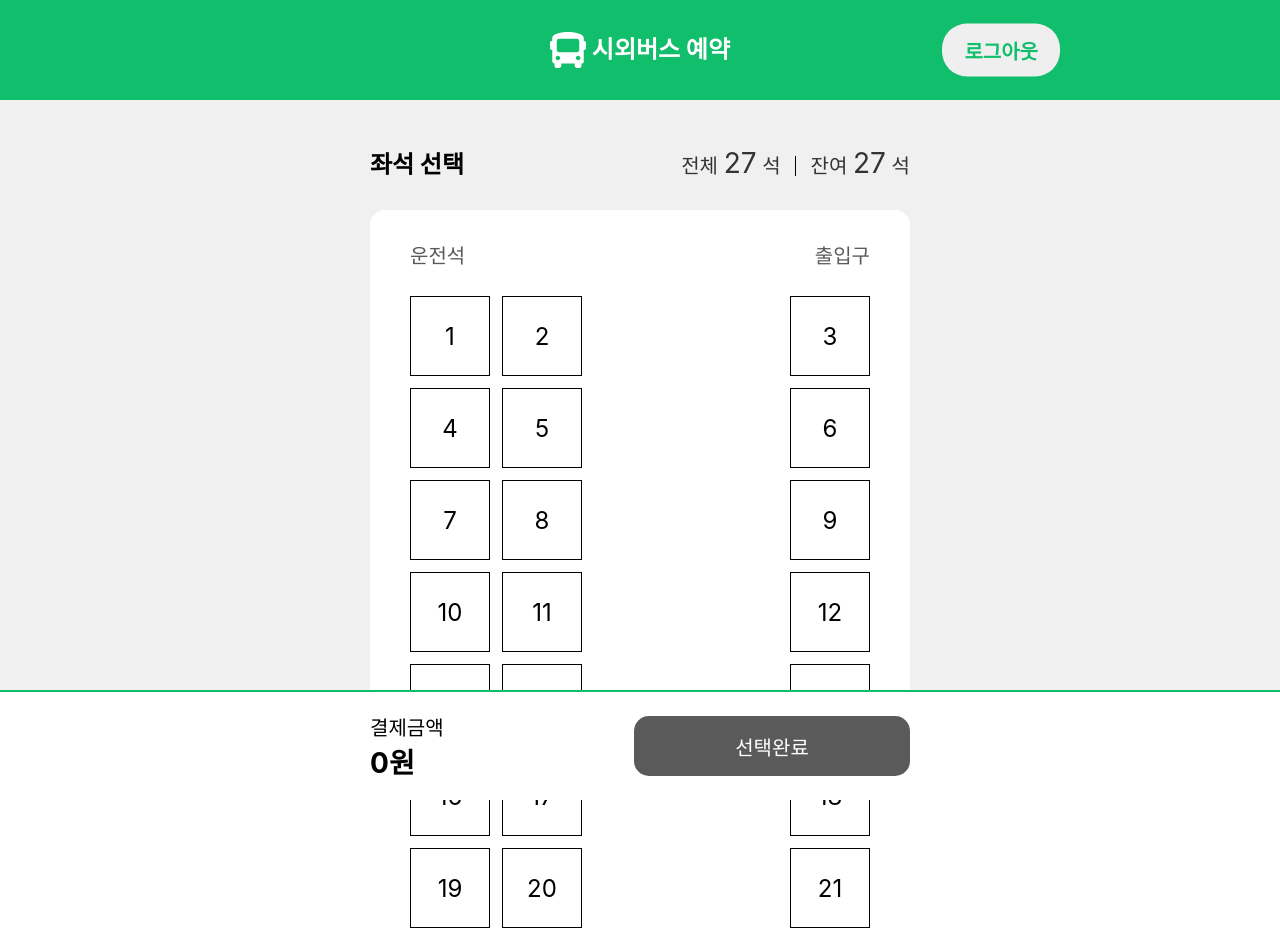
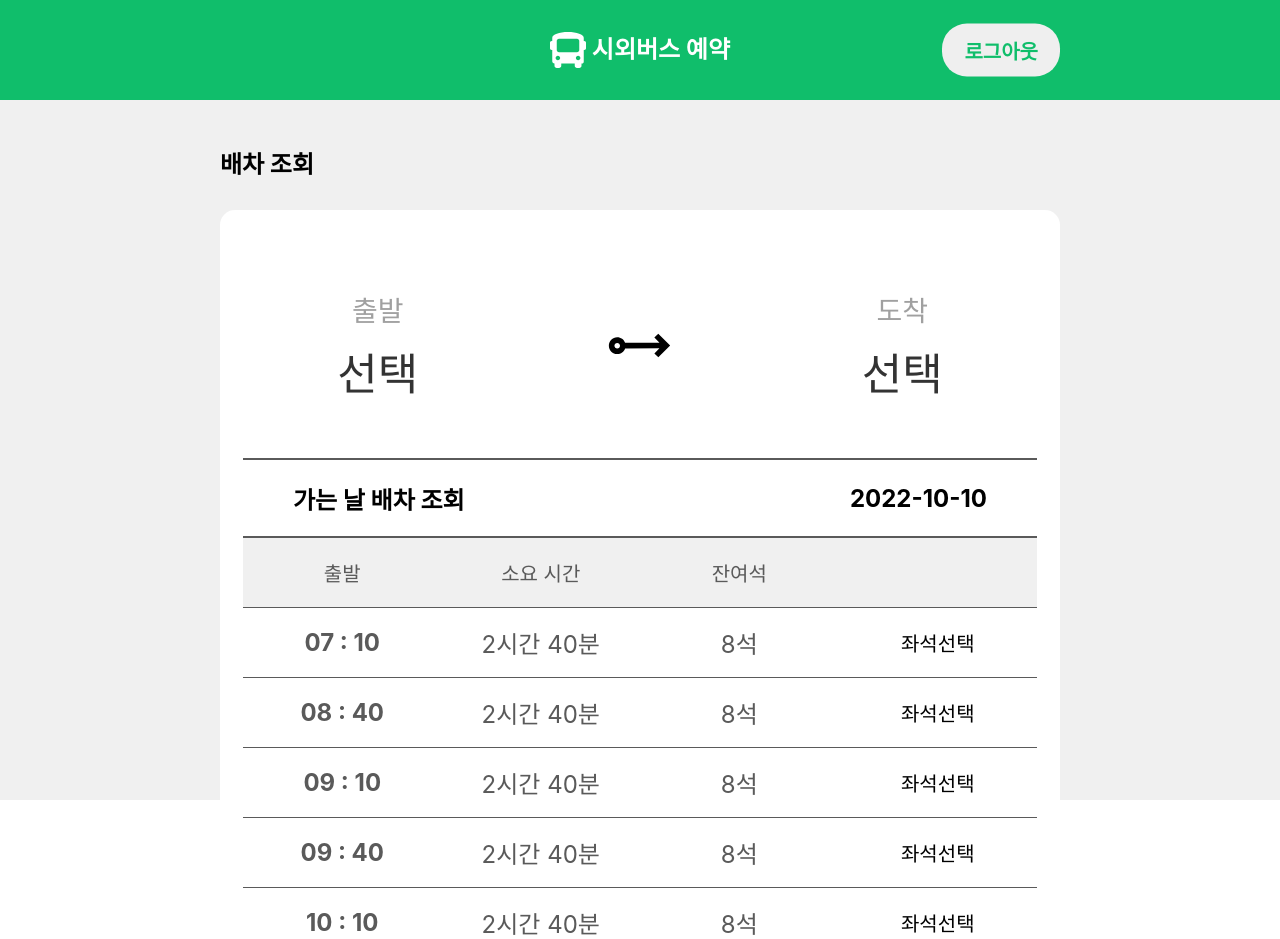
Before and after one commit to Anjiwoong/React-Bus-Reservation, a React (Create React App) app: page / in a window 1280 px wide. Shown: the top 939 px of the page. Built offline with nearby package versions, Linux system fonts and the light colour scheme.

Commit message:
lookup 페이지 CSS 스타일 완성

```diff
--- a/src/App.js
+++ b/src/App.js
@@ -1,12 +1,11 @@
 import Header from './components/UI/Header';
-import Seat from './pages/Seat';
-
+import Lookup from './pages/Lookup';
 
 const App = () => {
   return (
     <>
       <Header />
-      <Seat />
+      <Lookup />
     </>
   );
 };
--- /dev/null
+++ b/src/components/lookup/SelectSeatItem.js
@@ -0,0 +1,45 @@
+import React from 'react';
+import styled from 'styled-components';
+import Button from '../UI/Button';
+
+const SelectSeatItem = props => {
+  return (
+    <SelectSeat>
+      <span>{props.start}</span>
+      <span>2시간 40분</span>
+      <span>{props.seat}석</span>
+      <Button>좌석선택</Button>
+    </SelectSeat>
+  );
+};
+
+const SelectSeat = styled.li`
+  display: flex;
+  justify-content: space-around;
+  align-items: center;
+  height: 70px;
+  font-size: ${({ theme }) => theme.size.text};
+  border-bottom: 1px solid ${({ theme }) => theme.color.gray1};
+  color: ${({ theme }) => theme.color.gray1};
+
+  span {
+    width: 25%;
+    text-align: center;
+  }
+
+  span:nth-child(1) {
+    font-weight: bold;
+  }
+
+  button {
+    width: 25%;
+    background: ${({ theme }) => theme.color.white};
+    font-size: ${({ theme }) => theme.size.small};
+
+    &:hover {
+      color: ${({ theme }) => theme.color.primaryColor};
+    }
+  }
+`;
+
+export default SelectSeatItem;
--- /dev/null
+++ b/src/components/lookup/StartLookupBus.js
@@ -0,0 +1,72 @@
+import React from 'react';
+import styled from 'styled-components';
+import SelectSeatItem from './SelectSeatItem';
+
+const StartLookupBus = props => {
+  return (
+    <Wrapper>
+      <StartBusTime>
+        <span>가는 날 배차 조회</span>
+        <span>2022-10-10</span>
+      </StartBusTime>
+      <StartBusItem>
+        <span>출발</span>
+        <span>소요 시간</span>
+        <span>잔여석</span>
+      </StartBusItem>
+      <ul>
+        {props.timeList.map(time => (
+          <SelectSeatItem
+            key={time.start}
+            start={time.start}
+            seat={time.seat}
+          />
+        ))}
+      </ul>
+    </Wrapper>
+  );
+};
+
+const Wrapper = styled.div`
+  ul {
+    height: 700px;
+    overflow: scroll;
+  }
+`;
+
+const StartBusTime = styled.div`
+  height: 80px;
+  border-top: 2px solid ${({ theme }) => theme.color.gray1};
+  border-bottom: 2px solid ${({ theme }) => theme.color.gray1};
+  display: flex;
+  justify-content: space-between;
+  align-items: center;
+  font-size: ${({ theme }) => theme.size.text};
+
+  span:nth-child(1) {
+    font-weight: bold;
+    margin-left: 50px;
+  }
+
+  span:nth-child(2) {
+    font-weight: bold;
+    margin-right: 50px;
+  }
+`;
+
+const StartBusItem = styled.div`
+  display: flex;
+  align-items: center;
+  height: 70px;
+  font-size: ${({ theme }) => theme.size.small};
+  border-bottom: 1px solid ${({ theme }) => theme.color.gray1};
+  color: ${({ theme }) => theme.color.gray1};
+  background: ${({ theme }) => theme.color.bgColor};
+
+  span {
+    width: 25%;
+    text-align: center;
+  }
+`;
+
+export default StartLookupBus;
--- a/src/components/mypage/PriceInfo.js
+++ b/src/components/mypage/PriceInfo.js
@@ -17,6 +17,7 @@ const PriceWrap = styled.div`
   display: flex;
   justify-content: space-between;
   align-items: center;
+  border-top: 1px solid ${({ theme }) => theme.color.bgColor};
 `;
 
 const Adult = styled.p`
--- a/src/components/mypage/RouteInfo.js
+++ b/src/components/mypage/RouteInfo.js
@@ -19,7 +19,6 @@ const RouteInfo = () => {
 };
 
 const Wrapper = styled.div`
-  border-bottom: 1px solid ${({ theme }) => theme.color.bgColor};
   display: flex;
   height: 225px;
   justify-content: space-around;
--- a/src/pages/Lookup.js
+++ b/src/pages/Lookup.js
@@ -1,7 +1,41 @@
 import React from 'react';
+import Layer from '../components/UI/Layer';
+import Heading from '../components/UI/Heading';
+import Card from '../components/UI/Card';
+import RouteInfo from '../components/mypage/RouteInfo';
+import StartLookupBus from '../components/lookup/StartLookupBus';
+
+const startTime = [
+  { start: '07 : 10', seat: 8 },
+  { start: '08 : 40', seat: 8 },
+  { start: '09 : 10', seat: 8 },
+  { start: '09 : 40', seat: 8 },
+  { start: '10 : 10', seat: 8 },
+  { start: '10 : 40', seat: 8 },
+  { start: '11 : 10', seat: 8 },
+  { start: '11 : 40', seat: 8 },
+  { start: '12 : 10', seat: 8 },
+  { start: '12 : 40', seat: 8 },
+  { start: '13 : 10', seat: 8 },
+  { start: '13 : 40', seat: 8 },
+  { start: '14 : 10', seat: 8 },
+  { start: '14 : 40', seat: 8 },
+  { start: '15 : 10', seat: 8 },
+  { start: '15 : 40', seat: 8 },
+  { start: '16 : 10', seat: 8 },
+  { start: '16 : 40', seat: 8 },
+];
 
 const Lookup = () => {
-  return <div>Lookup</div>;
+  return (
+    <Layer>
+      <Heading>배차 조회</Heading>
+      <Card>
+        <RouteInfo />
+        <StartLookupBus timeList={startTime} />
+      </Card>
+    </Layer>
+  );
 };
 
 export default Lookup;
```
Also changed, not shown: src/components/lookup/ArrivalLookupBus.js (added, +72 -0 lines).
